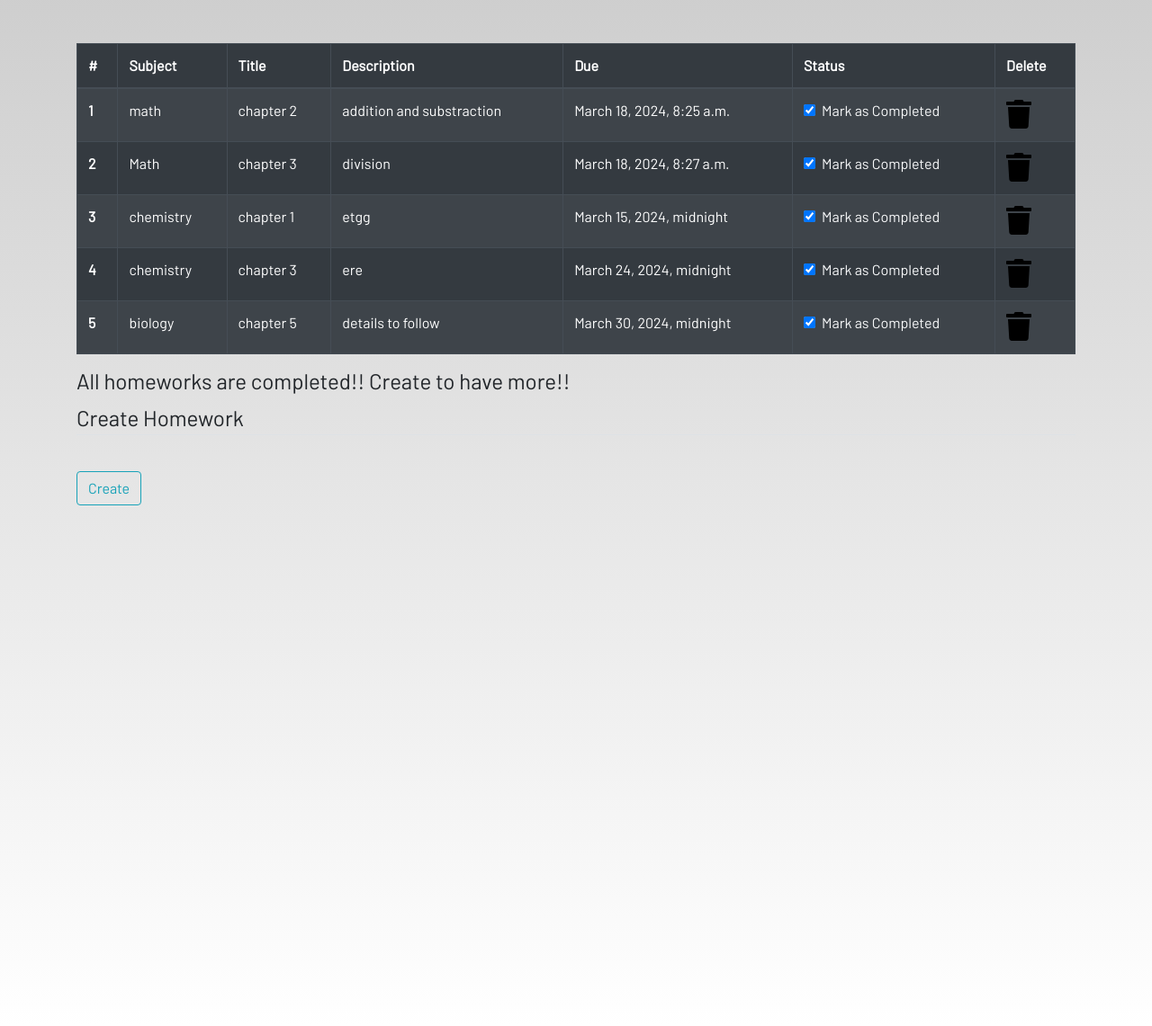
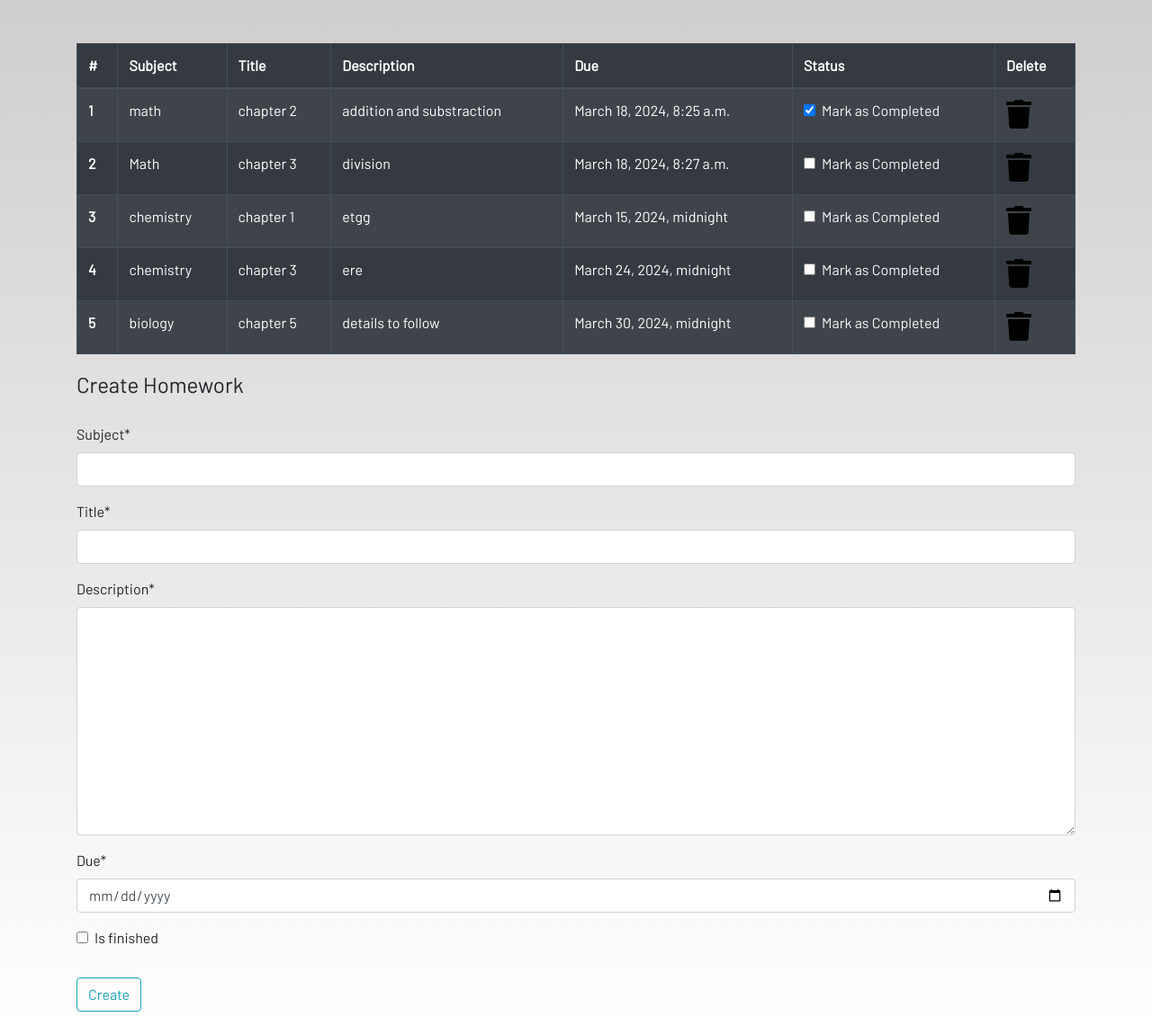
Before and after one commit to archu0819/studantPortal, a Django app: page /homework in a window 1280 px wide. Shown: the part 56-1197 px from the top of the page at 90% size. Run offline with Django 4.2, Linux system fonts and the light colour scheme; a user stored in the database is signed in; data comes from the database, SQL or seed files in the repository; both versions use the stored data as it was after the commit; some libraries are stand-ins or nearby versions; some web fonts are replaced.

Commit message:
create homework added

```diff
--- a/myApp/forms.py
+++ b/myApp/forms.py
@@ -7,3 +7,11 @@
     class Meta:
         model = Notes
         fields = ['title', 'description']
+
+class DateInput(forms.DateInput):
+    input_type = 'date'
+class HomeworkForm(forms.ModelForm):
+    class Meta:
+        model = Homework
+        widgets = {'due': DateInput()}
+        fields = ['subject', 'title', 'description', 'due', 'is_finished']
--- a/myApp/templates/myApp/homework.html
+++ b/myApp/templates/myApp/homework.html
@@ -1,8 +1,9 @@
-{% extends 'myApp/base.html' %}
-{% load static %}
+{% extends 'myApp/base.html' %} {% load static %}
+{% load crispy_forms_tags%}
 {% block content %}
 
 <div class="container">
+    {% if not homeworks_done %}
     <table class="table table-striped table-bordered table-hover table-dark">
         <thead>
             <tr>
@@ -16,35 +17,43 @@
             </tr>
         </thead>
         <tbody>
-         {% for homework in homeworks %}
             <tr>
-                <th scope="row">{{forloop.counter}}</th>
+                {% for homework,serial in homeworks %}
+                <th scope="row">{{serial}}</th>
                 <td>{{homework.subject}}</td>
                 <td>{{homework.title}}</td>
                 <td>{{homework.description}}</td>
                 <td>{{homework.due}}</td>
 
                 <td>
-                    <a href="#">
+                    <a href="{% url 'update-homework' homework.id %}">
                         <div class="form-check">
-                            <input class="form-check-input" type="checkbox" value="" checked id="1">
+                            {%if homework.is_finished == True%}
+                            <input class="form-check-input" type="checkbox" value="" checked id={{todo.id}}>
+                            {%else%}
+                            <input class="form-check-input" type="checkbox" value="" id={{todo.id}}>
+                            {%endif%}
                             <label class="form-check-label text-light" for="flexCheckDefault">
                                 Mark as Completed
                             </label>
                         </div>
                     </a>
                 </td>
-                <td><a href="#"><i class="fa fa-trash fa-2x"></i></a></td>
+                <td><a href="{% url 'delete-homework' homework.id%}"><i class="fa fa-trash fa-2x"></i></a></td>
             </tr>
             {%endfor%}
         </tbody>
     </table>
+    {% else %}
     <h4>All homeworks are completed!! Create to have more!!</h4>
+    {%endif%}
 </div>
 <div class=" container">
     <form method="POST">
+        {% csrf_token %}
         <fieldset class="form-group">
             <legend class="border-bottom mb-4">Create Homework</legend>
+            {{ form|crispy }}
         </fieldset>
         <div class="form-group">
             <button href="" class="btn btn-outline-info" type="submit">
--- a/myApp/urls.py
+++ b/myApp/urls.py
@@ -9,5 +9,7 @@
      path('notes_detail/<int:pk>',
          views.NotesDetailView.as_view(), name="notes_detail"),
          path('homework', views.homework, name='homework'),
+         path('delete_homework/<int:pk>', views.delete_homework, name='delete-homework'),
+         path('update_homework/<int:pk>', views.update_homework, name='update-homework'),
 
 ]
--- a/myApp/views.py
+++ b/myApp/views.py
@@ -37,8 +37,48 @@
 
 
 def homework(request):
+    if request.method == "POST":
+        form = HomeworkForm(request.POST)
+        if form.is_valid():
+            try:
+                finished = request.POST['is_finished']
+                if finished == 'on':
+                    finished = True
+                else:
+                    finished = False
+            except:
+                finished = False
+            homeworks = Homework(
+                user=request.user, subject=request.POST['subject'], title=request.POST['title'], description=request.POST['description'], due=request.POST['due'], is_finished=finished)
+            homeworks.save()
+            messages.success(
+                request, f'Homework Added from {request.user.username}!')
+    else:
+        form = HomeworkForm()
+    homeworks = Homework.objects.filter(user=request.user)
+    if len(homeworks) == 0:
+        homeworks_done = True
+    else:
+        homeworks_done = False
+    homeworks = zip(homeworks, range(1, len(homeworks)+1))
+    context = {'form': form, 'homeworks': homeworks,
+               'homeworks_done': homeworks_done}
+    return render(request, 'myApp/homework.html', context)
+
+def delete_homework(request, pk=None):
+    Homework.objects.get(id=pk).delete()
+    if 'profile' in request.META['HTTP_REFERER']:
+        return redirect('profile')
+    return redirect('homework')
 
 
-    homeworks = Homework.objects.filter(user=request.user)
-    context = {'homeworks': homeworks}
-    return render(request, 'myApp/homework.html',context)
+def update_homework(request, pk=None):
+    homework = Homework.objects.get(id=pk)
+    if homework.is_finished == True:
+        homework.is_finished = False
+    else:
+        homework.is_finished = True
+    homework.save()
+    if 'profile' in request.META['HTTP_REFERER']:
+        return redirect('profile')
+    return redirect('homework')
```
Also changed, not shown: db.sqlite3.
